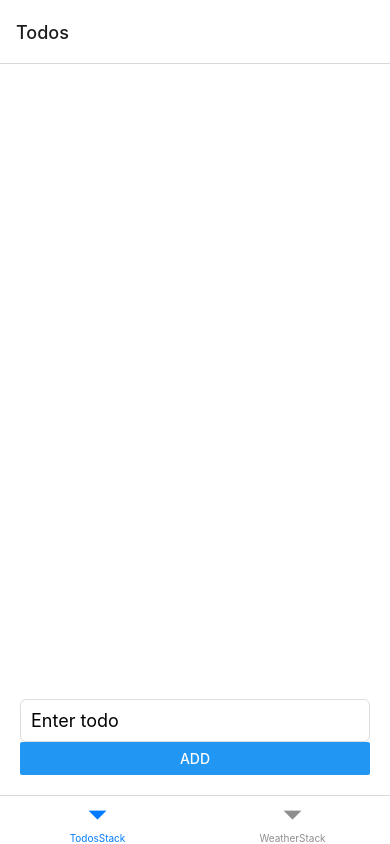
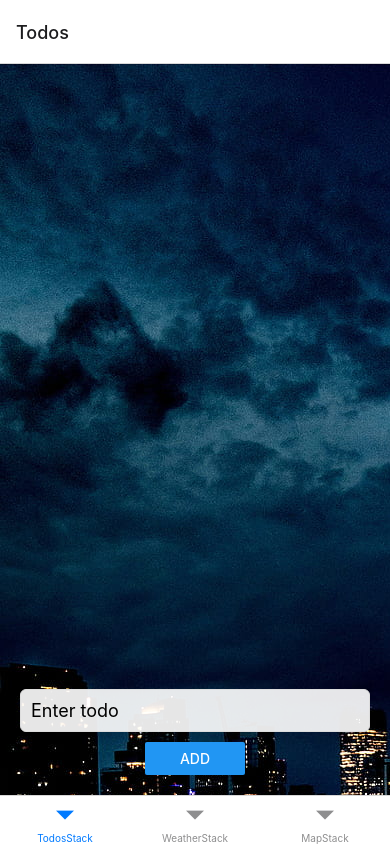
Before and after one commit to mehmetfiratkahvecioglu/totion, a React Native app: screen /Todos in a window 390 px wide. Built offline with nearby package versions, Linux system fonts and the light colour scheme.

Commit message:
feat: add map

```diff
--- a/App.js
+++ b/App.js
@@ -7,6 +7,7 @@ import Todos from "./src/screens/Todos";
 import TodoDetail from "./src/screens/TodoDetail";
 import Weathers from "./src/screens/Weathers";
 import WeatherDetail from "./src/screens/WeatherDetail";
+import Map from "./src/screens/Map";
 const Stack = createNativeStackNavigator();
 
 const TodosStack = () => {
@@ -23,6 +24,14 @@ const WeatherStack = () => {
     <Stack.Navigator>
       <Stack.Screen name="Weathers" component={Weathers} />
       <Stack.Screen name="WeatherDetail" component={WeatherDetail} />
+    </Stack.Navigator>
+  );
+};
+
+const MapStack = () => {
+  return (
+    <Stack.Navigator>
+      <Stack.Screen name="Map" component={Map} />
     </Stack.Navigator>
   );
 };
@@ -46,6 +55,13 @@ export default function App() {
             headerShown: false,
           }}
         />
+        <Tab.Screen
+          name="MapStack"
+          component={MapStack}
+          options={{
+            headerShown: false,
+          }}
+        />
       </Tab.Navigator>
     </NavigationContainer>
   );
--- a/package.json
+++ b/package.json
@@ -20,7 +20,8 @@
     "react-native-screens": "~3.20.0",
     "typescript": "^4.9.4",
     "@types/react": "~18.0.27",
-    "@react-native-async-storage/async-storage": "1.17.11"
+    "@react-native-async-storage/async-storage": "1.17.11",
+    "react-native-maps": "1.3.2"
   },
   "devDependencies": {
     "@babel/core": "^7.20.0"
--- /dev/null
+++ b/src/screens/Map.js
@@ -0,0 +1,21 @@
+import React from "react";
+import MapView from "react-native-maps";
+import { StyleSheet, View } from "react-native";
+
+export default function App() {
+  return (
+    <View style={styles.container}>
+      <MapView style={styles.map} />
+    </View>
+  );
+}
+
+const styles = StyleSheet.create({
+  container: {
+    flex: 1,
+  },
+  map: {
+    width: "100%",
+    height: "100%",
+  },
+});
--- a/src/screens/Todos.js
+++ b/src/screens/Todos.js
@@ -7,6 +7,7 @@ import {
   FlatList,
   StyleSheet,
   Pressable,
+  ImageBackground,
 } from "react-native";
 import AsyncStorage from "@react-native-async-storage/async-storage";
 
@@ -68,7 +69,10 @@ const Todos = ({ navigation }) => {
   };
 
   return (
-    <View style={styles.container}>
+    <ImageBackground
+      source={require("../../assets/images/image2.jpg")}
+      style={styles.container}
+    >
       <FlatList
         data={todos}
         keyExtractor={(item) => item.id.toString()}
@@ -80,8 +84,18 @@ const Todos = ({ navigation }) => {
         onChangeText={(text) => setTodoText(text)}
         style={styles.input}
       />
-      <Button title="Add" onPress={addTodo} />
-    </View>
+      <View
+        style={{
+          backgroundColor: "rgba(255,255,255,1)",
+          borderRadius: 10,
+          width: 100,
+          alignSelf: "center",
+          marginTop: 10,
+        }}
+      >
+        <Button title="Add" onPress={addTodo} />
+      </View>
+    </ImageBackground>
   );
 };
 
@@ -93,6 +107,7 @@ const styles = StyleSheet.create({
     backgroundColor: "white",
     padding: 20,
     justifyContent: "center",
+    opacity: 1,
   },
   input: {
     borderWidth: 1,
@@ -101,6 +116,7 @@ const styles = StyleSheet.create({
     fontSize: 18,
     borderRadius: 6,
     marginTop: 10,
+    backgroundColor: "rgba(255,255,255,0.9)",
   },
   item: {
     padding: 10,
@@ -111,5 +127,6 @@ const styles = StyleSheet.create({
     justifyContent: "space-between",
     alignItems: "center",
     margin: 10,
+    backgroundColor: "rgba(255,255,255,0.7)",
   },
 });
```
Also changed, not shown: 1 other file (tests, documents, lock files or other folders).
